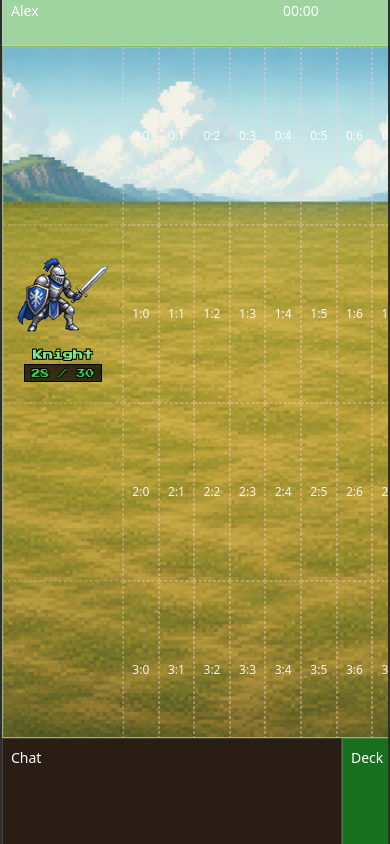
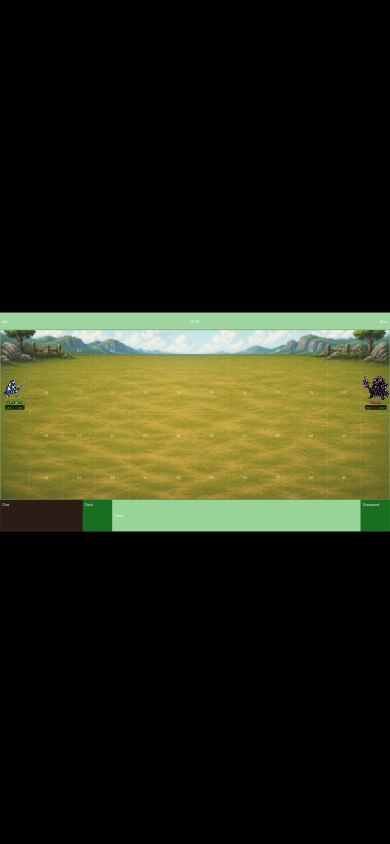
Before and after one commit to alexipt94/cardgame, a React (Vite) app in the folder client/: page / in a window 390 px wide. Both pictures are taken after a click on the button "Battlefield". Built offline with nearby package versions, Linux system fonts and the light colour scheme.

Commit message:
feat(battle): add BattleViewport and BattleStage for responsive scaling

```diff
--- a/client/src/pages/battlepage/BattleFieldGrid.tsx
+++ b/client/src/pages/battlepage/BattleFieldGrid.tsx
@@ -8,10 +8,14 @@ export function BattleFieldGrid({ battlefield }: BattleFieldGridProps) {
   return (
     <div
       className="battlefield-play-area"
-      style={{
-        ['--battle-cols' as string]: battlefield.cols,
-        gridTemplateColumns: `repeat(var(--battle-cols), 1fr)`,
-      }}
+      style={
+        {
+          ['--battle-cols' as string]: battlefield.cols,
+          ['--battle-rows' as string]: battlefield.rows,
+          gridTemplateColumns: `repeat(${battlefield.cols}, 1fr)`,
+          gridTemplateRows: `repeat(${battlefield.rows}, 1fr)`,
+        } as React.CSSProperties
+      }
     >
       {battlefield.cells.map((cell) => (
         <div key={cell.id} className="battlefield-cell">
--- a/client/src/pages/battlepage/BattlePage.css
+++ b/client/src/pages/battlepage/BattlePage.css
@@ -1,33 +1,15 @@
-.battle-screen {
-  width: 100%;
-  height: 100dvh;
-  display: flex;
-  align-items: center;
-  justify-content: center;
-  overflow: hidden;
-  background: #000;
-}
-
-.battle-frame {
-  width: 1600px;
-  height: 900px;
-  overflow: hidden;
-  background-color: #111;
-  border: 2px solid rgba(255, 255, 255, 0.12);
-  box-sizing: border-box;
-}
-
 .battle-page {
   display: grid;
   grid-template-columns: 340px 120px 1fr 120px;
-  grid-template-rows: 72px 1fr 132px;
+  grid-template-rows: 72px minmax(0, 1fr) 132px;
   grid-template-areas:
     "header header header header"
     "field field field field"
     "chat deck hand graveyard";
-
   width: 100%;
   height: 100%;
+  min-width: 0;
+  min-height: 0;
   overflow: hidden;
   background-color: #111;
   color: #fff;
@@ -50,6 +32,8 @@
   grid-template-columns: 1fr auto 1fr;
   align-items: center;
   gap: 12px;
+  min-width: 0;
+  min-height: 0;
   background-color: #9fd39f;
 }
 
@@ -70,11 +54,11 @@
 .battle-field {
   grid-area: field;
   position: relative;
-  overflow: hidden;
   width: 100%;
   height: 100%;
   min-width: 0;
   min-height: 0;
+  overflow: hidden;
   background: #7ea55b;
 }
 
@@ -94,17 +78,21 @@
   position: absolute;
   inset: 0;
   display: grid;
-  grid-template-columns: 120px 1fr 120px;
+  grid-template-columns: 120px minmax(0, 1fr) 120px;
+  width: 100%;
+  height: 100%;
   min-width: 0;
   min-height: 0;
   z-index: 1;
 }
 
+.battlefield-zone {
+  display: grid;
+  grid-template-rows: repeat(var(--battle-rows, 4), 1fr);
+  min-width: 0;
+  min-height: 0;
+}
 
-.battlefield-zone {
-    display: grid;
-    grid-template-rows: repeat(var(--battle-rows, 4), 1fr);
-}
 .battlefield-slot {
   min-width: 0;
   min-height: 0;
@@ -115,18 +103,24 @@
   padding: 4px;
   overflow: hidden;
 }
+
 .battlefield-play-area {
   display: grid;
   grid-template-columns: repeat(10, 1fr);
   grid-template-rows: repeat(var(--battle-rows, 4), 1fr);
+  width: 100%;
+  height: 100%;
   min-width: 0;
   min-height: 0;
 }
+
 .battlefield-cell {
   border: 1px dashed rgba(255, 210, 210, 0.35);
   display: flex;
   align-items: center;
   justify-content: center;
+  min-width: 0;
+  min-height: 0;
   color: rgba(255, 255, 255, 0.9);
   font-size: 12px;
   line-height: 1;
@@ -143,11 +137,15 @@
 
 .battle-chat {
   grid-area: chat;
+  min-width: 0;
+  min-height: 0;
   background-color: #2a1d16;
 }
 
 .battle-deck {
   grid-area: deck;
+  min-width: 0;
+  min-height: 0;
   background-color: #176f1f;
 }
 
@@ -156,11 +154,15 @@
   display: flex;
   align-items: center;
   gap: 8px;
+  min-width: 0;
+  min-height: 0;
+  overflow: hidden;
   background-color: #98d498;
-  overflow: hidden;
 }
 
 .battle-graveyard {
   grid-area: graveyard;
+  min-width: 0;
+  min-height: 0;
   background-color: #176f1f;
 }
--- a/client/src/pages/battlepage/BattlePage.tsx
+++ b/client/src/pages/battlepage/BattlePage.tsx
@@ -3,8 +3,10 @@ import { createBattlefield } from '@/game/battlefield/model/createBattlefield';
 import { bossHero, enemyHero, playerHero } from '@/game/hero/fixtures';
 import type { HeroUIModel } from '@/game/hero/model/types';
 import { Hero } from '@/game/hero/ui/Hero';
+import { BattleStage, BattleViewport } from '@/shared/ui/battlestage';
 import { BattleFieldGrid } from './BattleFieldGrid';
 import './BattlePage.css';
+
 export function BattlePage() {
   const { rows, cols } = demoMission;
 
@@ -27,8 +29,8 @@ export function BattlePage() {
   const rightHeroes = createHeroSlots(rows, rightHero, heroStartRow);
 
   return (
-    <div className="battle-screen">
-      <div className="battle-frame">
+    <BattleViewport>
+      <BattleStage>
         <div className="battle-page">
           <header className="battle-header battle-section">
             <div className="battle-header-player">Alex</div>
@@ -81,7 +83,7 @@ export function BattlePage() {
           <section className="battle-hand battle-section">Hand</section>
           <section className="battle-graveyard battle-section">Graveyard</section>
         </div>
-      </div>
-    </div>
+      </BattleStage>
+    </BattleViewport>
   );
 }
--- /dev/null
+++ b/client/src/shared/ui/battlestage/BattleStage.css
@@ -0,0 +1,10 @@
+.battle-stage {
+  position: relative;
+  width: var(--stage-width);
+  height: var(--stage-height);
+  flex: 0 0 auto;
+  transform: scale(var(--stage-scale, 1));
+  transform-origin: center center;
+  background-color: #111;
+  overflow: hidden;
+}
--- /dev/null
+++ b/client/src/shared/ui/battlestage/BattleStage.tsx
@@ -0,0 +1,49 @@
+import type { CSSProperties, ReactNode } from 'react';
+import { useEffect, useState } from 'react';
+import { STAGE_HEIGHT, STAGE_WIDTH } from './constants';
+import './BattleStage.css';
+
+interface BattleStageProps {
+  children: ReactNode;
+}
+
+function getStageScale(width: number, height: number): number {
+  return Math.min(width / STAGE_WIDTH, height / STAGE_HEIGHT);
+}
+
+function getInitialScale(): number {
+  if (typeof window === 'undefined') {
+    return 1;
+  }
+
+  return getStageScale(window.innerWidth, window.innerHeight);
+}
+
+export function BattleStage({ children }: BattleStageProps) {
+  const [scale, setScale] = useState<number>(getInitialScale);
+
+  useEffect(() => {
+    function handleResize() {
+      setScale(getStageScale(window.innerWidth, window.innerHeight));
+    }
+
+    handleResize();
+    window.addEventListener('resize', handleResize);
+
+    return () => {
+      window.removeEventListener('resize', handleResize);
+    };
+  }, []);
+
+  const stageStyle: CSSProperties = {
+    ['--stage-width' as string]: `${STAGE_WIDTH}px`,
+    ['--stage-height' as string]: `${STAGE_HEIGHT}px`,
+    ['--stage-scale' as string]: scale,
+  };
+
+  return (
+    <div className="battle-stage" style={stageStyle}>
+      {children}
+    </div>
+  );
+}
--- /dev/null
+++ b/client/src/shared/ui/battlestage/BattleViewport.css
@@ -0,0 +1,11 @@
+.battle-viewport {
+  position: fixed;
+  inset: 0;
+  width: 100dvw;
+  height: 100dvh;
+  display: flex;
+  align-items: center;
+  justify-content: center;
+  overflow: hidden;
+  background-color: #000;
+}
--- /dev/null
+++ b/client/src/shared/ui/battlestage/BattleViewport.tsx
@@ -0,0 +1,10 @@
+import type { ReactNode } from 'react';
+import './BattleViewport.css';
+
+interface BattleViewportProps {
+  children: ReactNode;
+}
+
+export function BattleViewport({ children }: BattleViewportProps) {
+  return <div className="battle-viewport">{children}</div>;
+}
--- /dev/null
+++ b/client/src/shared/ui/battlestage/constants.ts
@@ -0,0 +1,2 @@
+export const STAGE_WIDTH = 1600;
+export const STAGE_HEIGHT = 900;
--- /dev/null
+++ b/client/src/shared/ui/battlestage/index.ts
@@ -0,0 +1,2 @@
+export { BattleStage } from './BattleStage';
+export { BattleViewport } from './BattleViewport';
```
